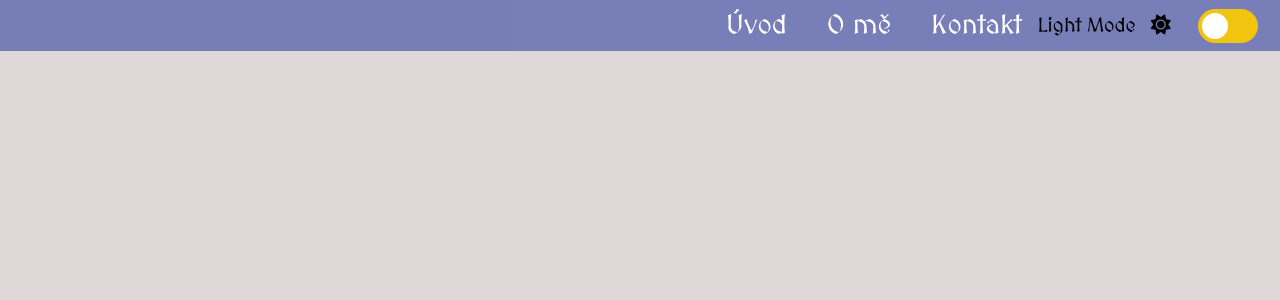
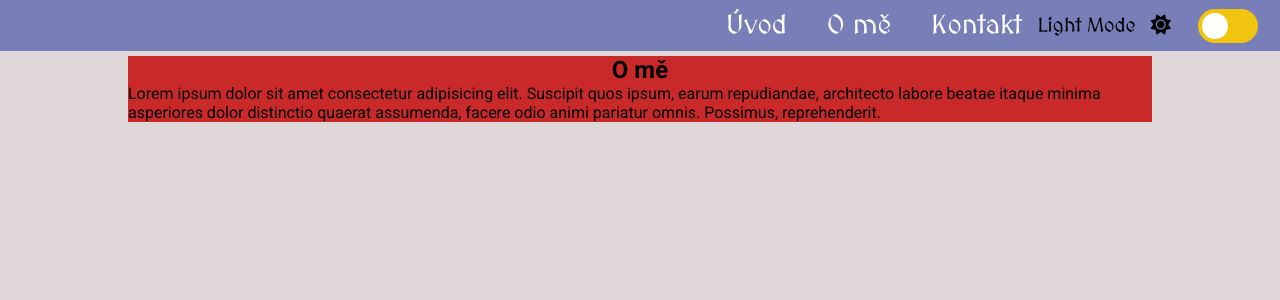
Before and after one commit to DanielK-tech/React_Vite_TS_SCSS, a React (Vite) app in the folder my-react-app/: page /about in a window 1280 px wide. Shown: the top 300 px of the page. Built offline with nearby package versions, Linux system fonts and the light colour scheme; a web font is replaced by a local one.

Commit message:
rout upgrade :)

```diff
--- a/my-react-app/src/App.tsx
+++ b/my-react-app/src/App.tsx
@@ -4,6 +4,8 @@
 import { BrowserRouter, Routes, Route } from "react-router-dom";
 /** Komponenty */
 import Header from "./components/Header";
+import HomeInfo from "./components/MainContent";
+import About from "./components/AboutMe";
 // import "./App.css";
 
 function App() {
@@ -12,10 +14,14 @@ function App() {
   return (
       <>
           <BrowserRouter>
+              <Header /> {/* Navigace dostupná na všech stránkách */}
+              <main>
               <Routes>
                   {/* Definujeme routy */}
-          <Route path="/*" element={<Header />} />
+                  <Route path="/*" element={<HomeInfo />} /> {/* Úvodní stránka */}
+                  <Route path="/about" element={<About />} /> {/* O mně */}
               </Routes>
+              </main>
           </BrowserRouter>
       </>
   );
--- /dev/null
+++ b/my-react-app/src/components/AboutMe.tsx
@@ -0,0 +1,15 @@
+import { useState } from "react";
+import React from "react";
+
+const About: React.FC = () => {
+    return (
+        <section className="HomeSection" id="Home" tabIndex={0}>
+            <div className="container">
+                <h2>O mě</h2>
+                <p>Lorem ipsum dolor sit amet consectetur adipisicing elit. Suscipit quos ipsum, earum repudiandae, architecto labore beatae itaque minima asperiores dolor distinctio quaerat assumenda, facere odio animi pariatur omnis. Possimus, reprehenderit.</p>
+            </div>
+        </section>
+        );
+};
+
+export default About;
--- /dev/null
+++ b/my-react-app/src/components/MainContent.tsx
@@ -0,0 +1,15 @@
+import { useState } from "react";
+import React from "react";
+
+const Main: React.FC = () => {
+    return (
+        <section className="HomeSection" id="Home" tabIndex={0}>
+            <div className="container">
+                <h1>SK Blind Guardians</h1>
+                <h3>Hyporehabilitace a aktivity s využitím koní.</h3>
+            </div>
+        </section>
+    );
+};
+
+export default Main;
--- a/my-react-app/src/style.scss
+++ b/my-react-app/src/style.scss
@@ -30,8 +30,17 @@ body {
   min-height: 100vh;
   min-height: 100dvh;
 }
+
+main {
+  margin-top: 3.5rem;
+}
 .container {
   background-color: #ca2929;
+  width: 80%;
+  display: flex;
+  flex-direction: column;
+  justify-content: center;
+  align-items: center;
 }
 /** hlavička **/
 
@@ -64,3 +73,10 @@ body {
     }
   }
 }
+
+/*** MainContent komponenta ***/
+.HomeSection{
+  display: flex;
+  justify-content: center;
+
+}
```
Lines whose indentation alone changed are shown as unchanged.
